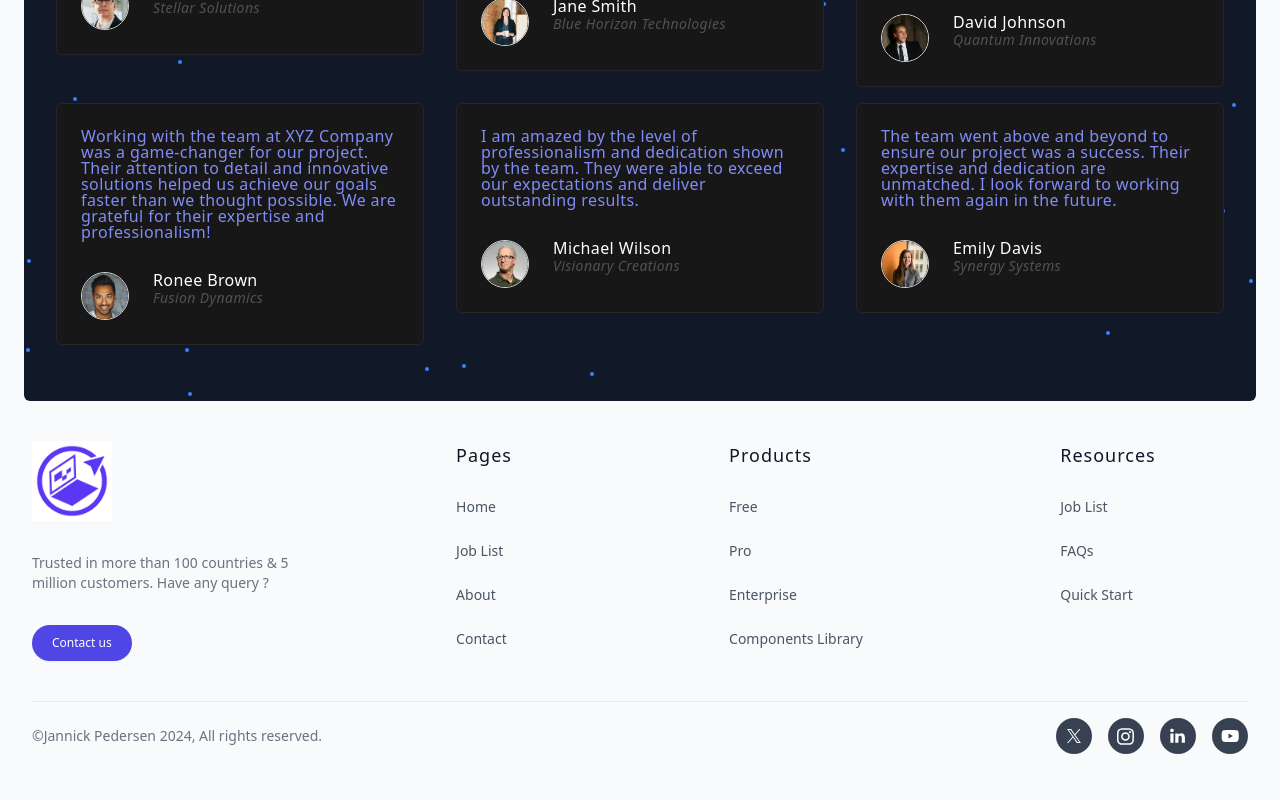
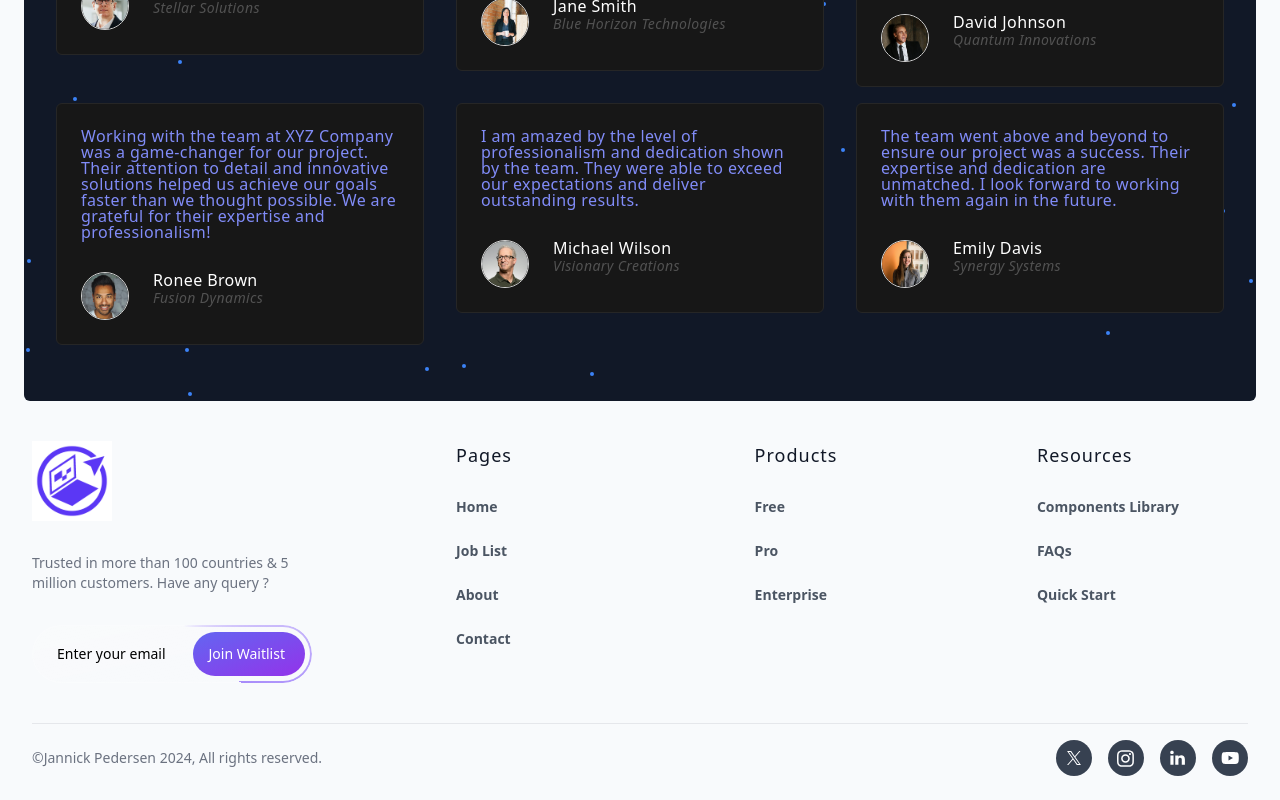
Before and after one commit to JannickPepe/JobList, a React (Vite) app in the folder client/: page / in a window 1280 px wide. Shown: the part 4250-5050 px from the top of the page. Before the commit the page ends 5028 px from the top, so only its background shows below. Built offline with nearby package versions, Linux system fonts and the light colour scheme.

Commit message:
Small UI changes on Footer and contact page

```diff
--- a/client/src/components/Footer/Footer.jsx
+++ b/client/src/components/Footer/Footer.jsx
@@ -1,47 +1,57 @@
 import logo from '../../assets/logo.png';
+import FooterInput from './FooterInput';
 
 const Footer = () => {
 
     return (
         <footer className="pb-6">
 
-            <div className="mx-auto max-w-7xl px-4 sm:px-6 lg:px-8">
+            <div className="mx-auto max-w-[1360px] px-4 sm:px-6 lg:px-8">
                 <div className="grid grid-cols-2 sm:grid-cols-4 lg:grid-cols-4 gap-3 md:gap-8 py-10 max-sm:max-w-sm max-sm:mx-auto gap-y-8">
 
                     <div className="col-span-full mb-10 lg:col-span-1 lg:mb-0">
                         <img className='h-20 w-20' src={logo} alt='logo' />
                         <p className="py-8 text-sm text-gray-500 lg:max-w-xs text-center lg:text-left">Trusted in more than 100 countries & 5 million customers. Have any query ?</p>
-                        <a href="javascript:;"  className="py-2.5 px-5 h-9 block w-fit bg-indigo-600 rounded-full shadow-sm text-xs text-white mx-auto transition-all  duration-500 hover:bg-indigo-700 lg:mx-0">
-                            Contact us
-                        </a>
+                        <FooterInput />
                     </div>
 
                     <div className="lg:mx-auto text-left ">
                         <h4 className="text-lg text-gray-900 font-medium mb-7">Pages</h4>
                         <ul className="text-sm  transition-all duration-500">
-                            <li className="mb-6"><a href="javascript:;"  className="text-gray-600 hover:text-gray-900">Home</a></li>
-                            <li className="mb-6"><a href="javascript:;"  className=" text-gray-600 hover:text-gray-900">Job List</a></li>
-                            <li className="mb-6"><a href="javascript:;"  className=" text-gray-600 hover:text-gray-900">About</a></li>
-                            <li><a href="javascript:;"  className=" text-gray-600 hover:text-gray-900">Contact</a></li>
+                            <li className="mb-6 hover:scale-110 transition-transform"><a href="/" className="text-gray-600 font-semibold hover:text-gray-900 hover:border-b border-indigo-500">Home</a></li>
+                            <li className="mb-6 hover:scale-110 transition-transform"><a href="/joblist" className=" text-gray-600 font-semibold hover:text-gray-900 hover:border-b border-indigo-500">Job List</a></li>
+                            <li className="mb-6 hover:scale-110 transition-transform"><a href="/about" className=" text-gray-600 font-semibold hover:text-gray-900 hover:border-b border-indigo-500">About</a></li>
+                            <li className='hover:scale-110 transition-transform'><a href="/contact" className=" text-gray-600 font-semibold hover:text-gray-900 hover:border-b border-indigo-500">Contact</a></li>
                         </ul>
                     </div>
 
                     <div className="lg:mx-auto text-left ">
                         <h4 className="text-lg text-gray-900 font-medium mb-7">Products</h4>
                         <ul className="text-sm  transition-all duration-500">
-                            <li className="mb-6"><a href="javascript:;"  className="text-gray-600 hover:text-gray-900">Free</a></li>
-                            <li className="mb-6"><a href="javascript:;"  className=" text-gray-600 hover:text-gray-900">Pro</a></li>
-                            <li className="mb-6"><a href="javascript:;"  className=" text-gray-600 hover:text-gray-900">Enterprise</a></li>
-                            <li><a href="javascript:;"  className=" text-gray-600 hover:text-gray-900">Components Library</a></li>
+                            <li className="mb-6 hover:scale-110 transition-transform"><a href="javascript:;" className="text-gray-600 font-semibold hover:text-gray-900 hover:border-b border-indigo-500">
+                                Free</a>
+                            </li>
+                            <li className="mb-6 hover:scale-110 transition-transform"><a href="javascript:;" className=" text-gray-600 font-semibold hover:text-gray-900 hover:border-b border-indigo-500">
+                                Pro</a>
+                            </li>
+                            <li className="mb-6 hover:scale-110 transition-transform"><a href="javascript:;" className=" text-gray-600 font-semibold hover:text-gray-900 hover:border-b border-indigo-500">
+                                Enterprise</a>
+                            </li>
                         </ul>
                     </div>
 
                     <div className="lg:mx-auto text-left">
                         <h4 className="text-lg text-gray-900 font-medium mb-7">Resources</h4>
                         <ul className="text-sm  transition-all duration-500">
-                            <li className="mb-6"><a href="javascript:;"  className="text-gray-600 hover:text-gray-900">Job List</a></li>
-                            <li className="mb-6"><a href="javascript:;"  className=" text-gray-600 hover:text-gray-900">FAQs</a></li>
-                            <li className="mb-6"><a href="javascript:;"  className=" text-gray-600 hover:text-gray-900">Quick Start</a></li>
+                            <li className='mb-6 hover:scale-110 transition-transform'><a href="https://www.hover.dev/components" className=" text-gray-600 font-semibold hover:text-gray-900 hover:border-b border-indigo-500">
+                                Components Library</a>
+                            </li>
+                            <li className="mb-6 hover:scale-110 transition-transform"><a href="javascript:;" className=" text-gray-600 font-semibold hover:text-gray-900 hover:border-b border-indigo-500">
+                                FAQs</a>
+                            </li>
+                            <li className="hover:scale-110 transition-transform"><a href="javascript:;" className=" text-gray-600 font-semibold hover:text-gray-900 hover:border-b border-indigo-500">
+                                Quick Start</a>
+                            </li>
                         </ul>
                     </div>
 
--- /dev/null
+++ b/client/src/components/Footer/FooterInput.jsx
@@ -0,0 +1,73 @@
+import { animate, useMotionTemplate, useMotionValue, motion, } from "framer-motion";
+import { useEffect, useRef } from "react";
+import { FiArrowRight } from "react-icons/fi";
+
+
+const FooterInput = () => {
+
+    return (
+        <div className="flex items-center justify-center ">
+            <BeamInput />
+        </div>
+    );
+
+};
+
+//
+const BeamInput = () => {
+
+    const inputRef = useRef(null);
+
+    const turn = useMotionValue(0);
+
+    useEffect(() => {
+        animate(turn, 1, {
+            ease: "linear",
+            duration: 5,
+            repeat: Infinity,
+        });
+    }, []);
+
+    const backgroundImage = useMotionTemplate`conic-gradient(from ${turn}turn, #a78bfa00 75%, #a78bfa 100%)`;
+
+    return (
+        <form
+            onSubmit={(e) => {
+            e.preventDefault();
+            }}
+            onClick={() => {
+            inputRef.current.focus();
+            }}
+            className="relative flex w-full max-w-md items-center gap-2 rounded-full border border-white/20 bg-gradient-to-br from-white/20 to-white/5 py-1.5 pl-6 pr-1.5"
+        >
+            <input
+            ref={inputRef}
+            type="email"
+            placeholder="Enter your email"
+            className="w-full bg-transparent text-sm text-black placeholder-black focus:outline-0"
+            />
+
+            <button
+            onClick={(e) => e.stopPropagation()}
+            type="submit"
+            className="group flex shrink-0 items-center gap-1.5 rounded-full bg-gradient-to-br from-indigo-500 to-purple-600 px-4 py-3 text-sm font-medium text-white transition-transform active:scale-[0.985]"
+            >
+                <span>Join Waitlist</span>
+                <FiArrowRight className="-mr-4 opacity-0 transition-all group-hover:-mr-0 group-hover:opacity-100 group-active:-rotate-45" />
+            </button>
+
+            <div className="pointer-events-none absolute inset-0 z-10 rounded-full">
+            <motion.div
+                style={{
+                backgroundImage,
+                }}
+                className="mask-with-browser-support absolute -inset-[1px] rounded-full border-2 border-transparent bg-origin-border"
+            />
+            </div>
+        </form>
+    );
+
+};
+
+
+export default FooterInput;
--- a/client/src/index.css
+++ b/client/src/index.css
@@ -26,11 +26,23 @@
   .card-content {
     @apply absolute left-[1px] top-[1px] h-[calc(100%-2px)] w-[calc(100%-2px)] rounded-2xl bg-gradient-to-b from-slate-800 to-slate-900;
   }
+
 }
 
 
 
 /* ============= GLOBAL CSS =============== */
+
+.mask-with-browser-support {
+  mask: linear-gradient(black, black), linear-gradient(black, black);
+  mask-clip: content-box, border-box;
+  mask-composite: exclude;
+  -webkit-mask:
+  linear-gradient(black, black) content-box,
+  linear-gradient(black, black);
+  -webkit-mask-clip: content-box, border-box;
+  -webkit-mask-composite: xor;
+}
 
 /* width */
 ::-webkit-scrollbar {
@@ -128,6 +140,7 @@ html {
   --text-color: var(--grey-900);
   --background-secondary-color: var(--white);
   --text-secondary-color: var(--grey-500);
+
 }
 
 .dark-theme {
@@ -180,27 +193,6 @@ h5 {
   font-size: clamp(0.875rem, 1.5vw, 1.5rem); /* Tiny heading */
 }
 
-/* BIGGER FONTS */
-/* h1 {
-  font-size: clamp(3rem, 6vw, 6rem);
-}
-
-h2 {
-  font-size: clamp(2.5rem, 5vw, 5rem);
-}
-
-h3 {
-  font-size: clamp(2rem, 4vw, 4rem);
-}
-
-h4 {
-  font-size: clamp(1.5rem, 3vw, 3rem);
-}
-
-h5 {
-  font-size: clamp(1rem, 2vw, 2rem);
-}
- */
 
 .text {
   margin-bottom: 1.5rem;
--- a/client/src/pages/Contact/ContactPage.jsx
+++ b/client/src/pages/Contact/ContactPage.jsx
@@ -246,7 +246,7 @@ const CurLine = ({text, focused, setText, setFocused, inputRef, command, handleS
 
     useEffect(() => {
         return () => setFocused(false);
-    }, []);
+    }, [setFocused]);
 
     return (
         <>
--- a/client/src/pages/Landing.jsx
+++ b/client/src/pages/Landing.jsx
@@ -64,9 +64,6 @@ const Landing = () => {
             <div className="">
                 <div ref={refhero}>
                     <AuroraHero />
-                    {/*
-                    <HeroSection />
-                     */}
                 </div>
                 <div className="max-w-[85rem] mx-auto pt-10 lg:px-6">
                     <div ref={reffeat}>
```
Also changed, not shown: client/src/components/Landing/Hero.jsx (+4 -4 lines). Lines whose indentation alone changed are shown as unchanged.
